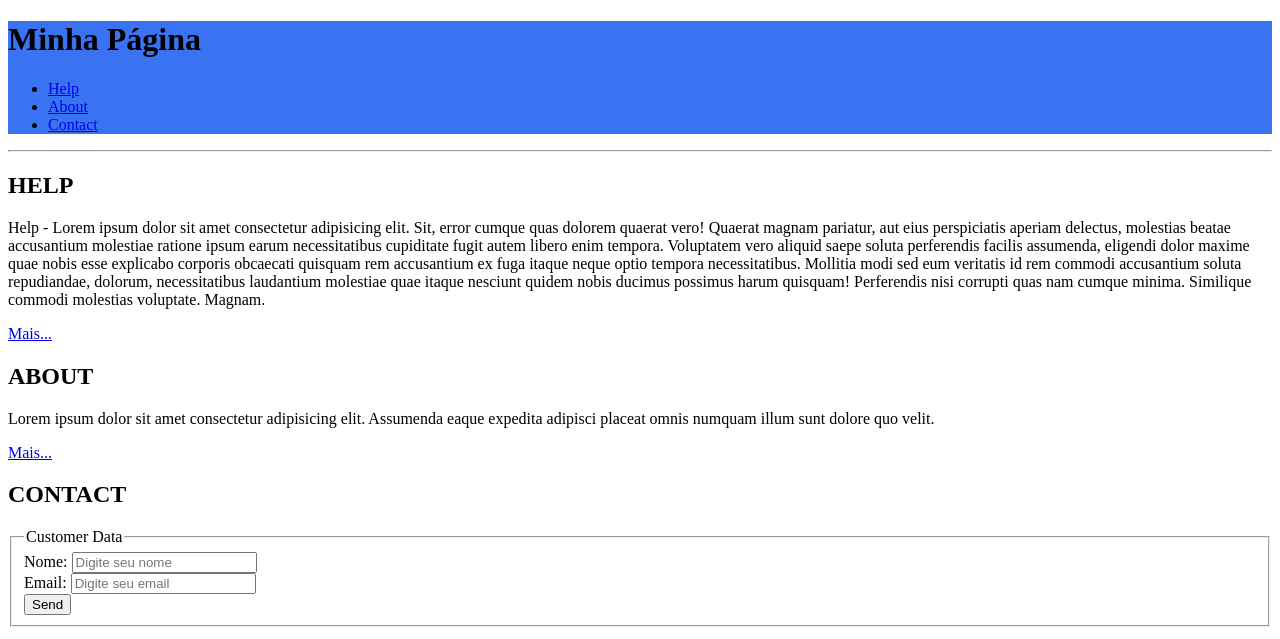
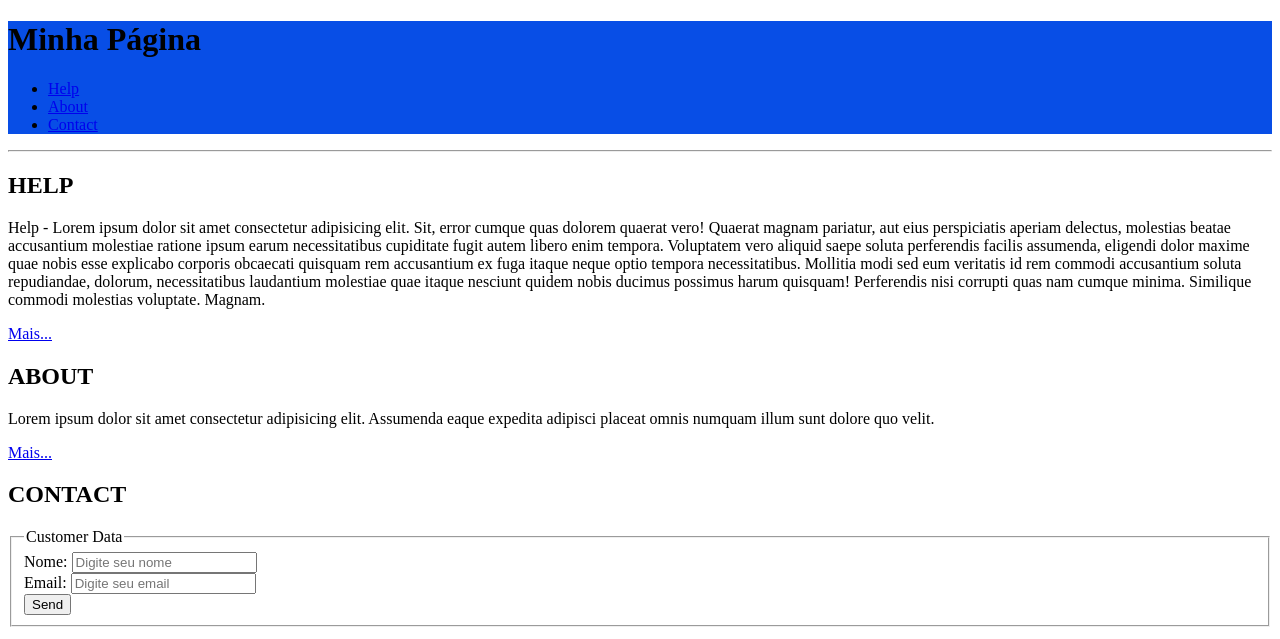
Before and after one commit to Julio-CRodrigues/projeto-inicial, a plain HTML site: page index.html in a window 1280 px wide. Shown: the top 639 px of the page. Drawn offline with Linux system fonts and the light colour scheme.

Commit message:
Fontes h1 e h2, alterada para serifada.

```diff
--- a/css/styles.css
+++ b/css/styles.css
@@ -1,3 +1,7 @@
 header {
-    background-color: rgb(57, 115, 241);
+    background-color: rgb(8, 78, 230);
 }
+
+h1, h2 {
+    font-family: serif;
+}
```
